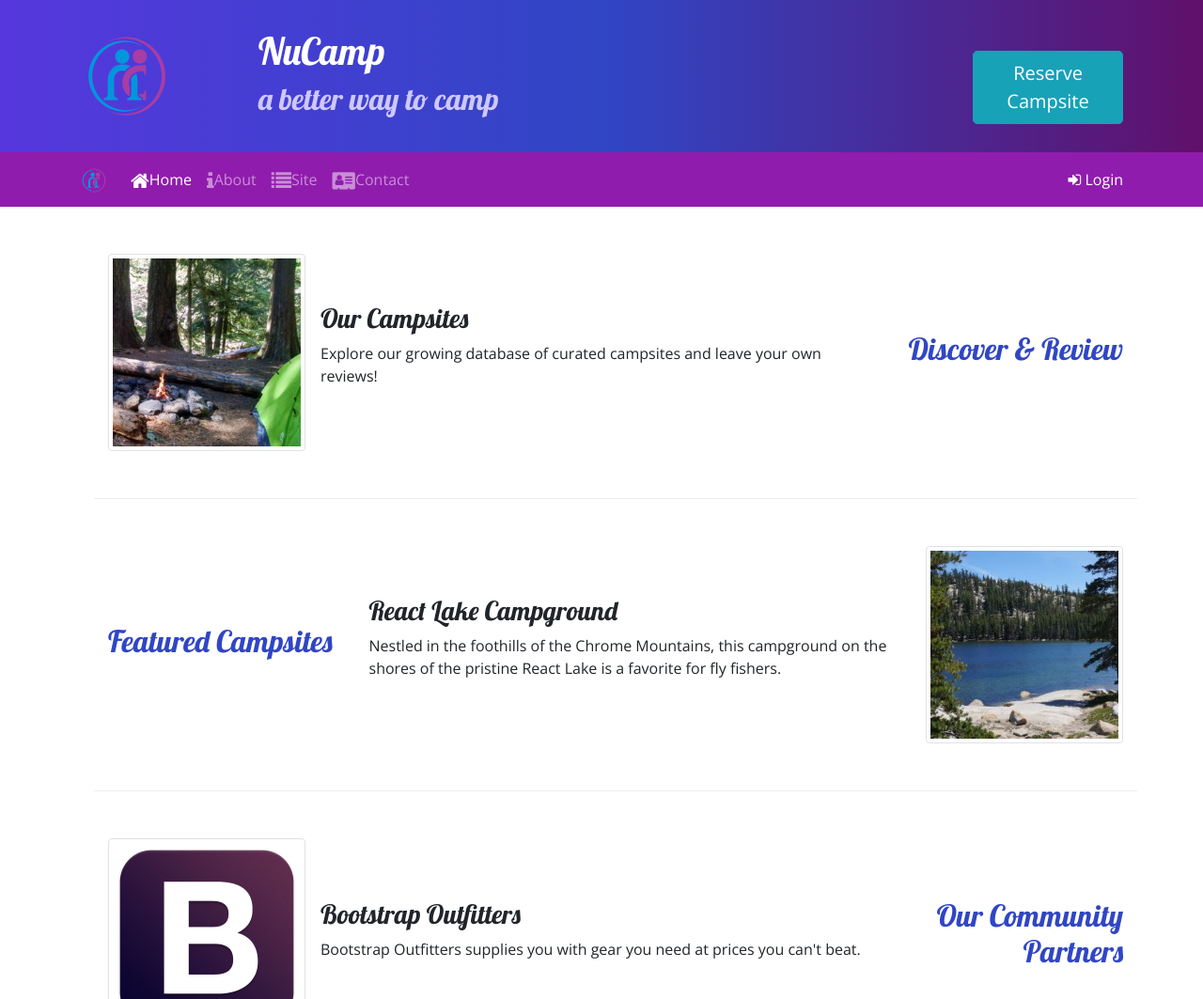
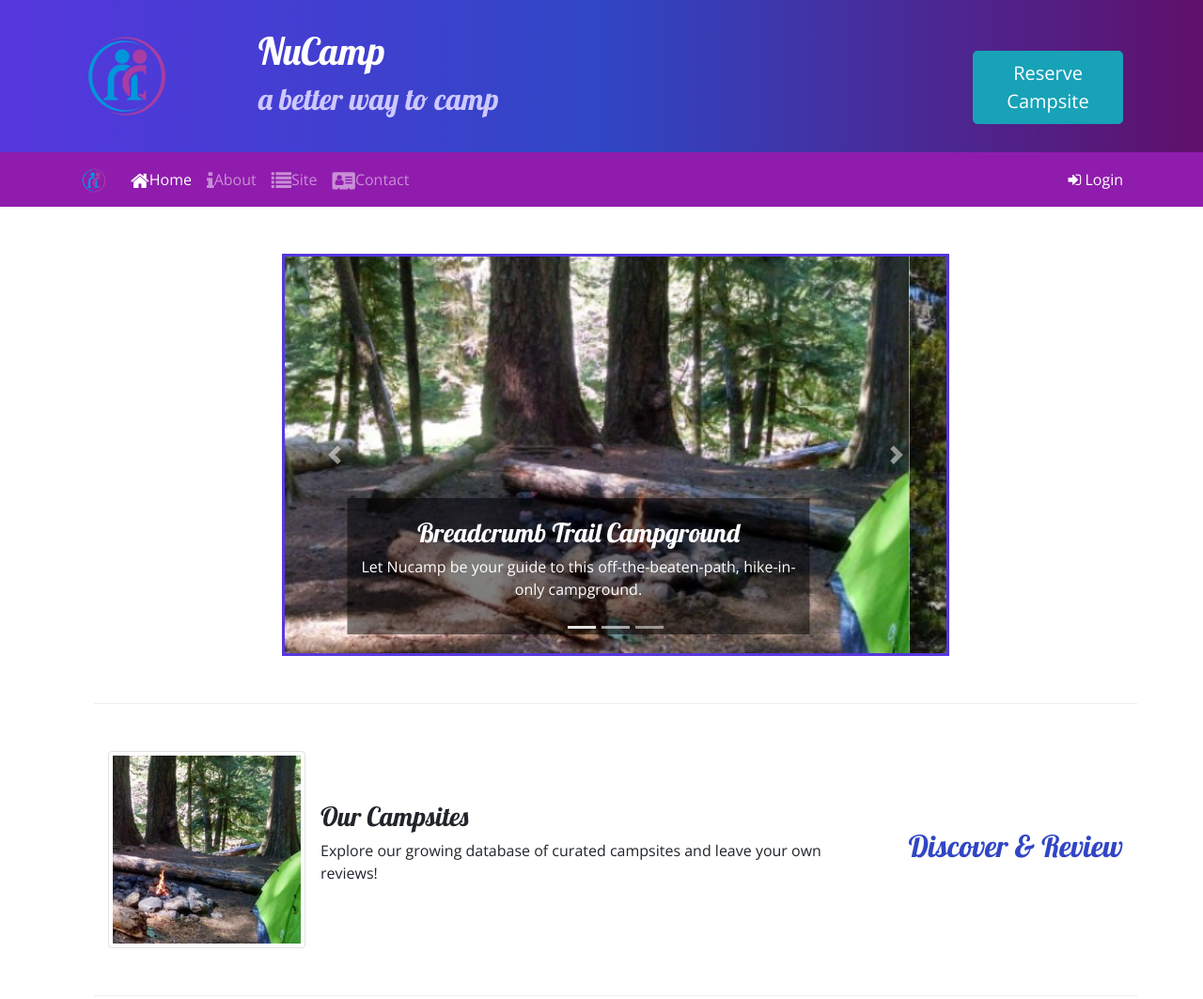
Before and after one commit to Chukwu12/nucampsite, a website: page index.html in a window 1280 px wide. Shown: the top 1063 px of the page at 94% size. Drawn offline with nearby package versions, Linux system fonts and the light colour scheme.

Commit message:
Carousel

```diff
--- a/css/styles.css
+++ b/css/styles.css
@@ -43,3 +43,10 @@ a, a:hover {
     color: inherit;
     text-decoration: none;
   }
+
+  .carousel-caption {
+    background-color: rgba(0, 0, 0, 0.5);
+}
+
+.carousel {
+    border: solid #5637DD;
--- a/index.html
+++ b/index.html
@@ -100,8 +100,52 @@
 
 
     <div class="container">
-        <div class="row row-content
-        align-items-center">
+
+
+        <div class="row row-content">
+            <div class="col-md-8 mx-auto">
+                <div id="homeCarousel" class="carousel slide" data-ride="carousel">
+                    <ol class="carousel-indicators">
+                        <li data-target="#homeCarousel" data-slide-to="0" class="active"></li>
+                        <li data-target="#homeCarousel" data-slide-to="1"></li>
+                        <li data-target="#homeCarousel" data-slide-to="2"></li>
+                    </ol>
+                    <div class="carousel-inner">
+                        <div class="carousel-item active">
+                            <img class="d-block w-100" src="img/breadcrumb-trail.jpg" alt="Breadcrumb Trail Campground" />
+                                <div class="carousel-caption">
+                                    <h3>Breadcrumb Trail Campground</h3>
+                                    <p class="d-none d-sm-block">Let Nucamp be your guide to this off-the-beaten-path, hike-in-only campground.</p>
+                                </div>
+                        </div>
+                        <div class="carousel-item ">
+                            <img class="d-block w-100" src="img/react-lake.jpg" alt="React Lake Campground" />
+                            <div class="carousel-caption">
+                                <h3>React Lake Campground</h3>
+                                <p class="d-none d-sm-block">Nestled in the foothills of the Chrome Mountains this campground on the shores of the pristine React Lake is a favorite for fly fishers.</p>
+                            </div>
+                        </div>
+                        <div class="carousel-item ">
+                            <img class="d-block w-100" src="img/chrome-river.jpg" alt="Chrome River Campground" />
+                            <div class="carousel-caption">
+                                <h3>Chrome River Campground</h3>
+                                <p class="d-none d-sm-block">Spend a few sunny days and starry nights beneath a canopy of old-growth firs at this enchanting spot by the Chrome River.</p>
+                            </div>
+                        </div>
+                    </div>
+                   <a class="carousel-control-prev" href="#homeCarousel"  role="button" data-slide="prev">
+                    <span class="carousel-control-prev-icon"></span>
+                    <span class="sr-only">Previous</span>
+                   </a>
+                   <a class="carousel-control-next" href="#homeCarousel" role="button" data-slide="next">
+                    <span class="carousel-control-next-icon"></span>
+                    <span class="sr-only">Next</span>
+                   </a>
+                </div>
+            </div>
+        </div>
+
+        <div class="row row-content align-items-center">
             <div class="col-sm-4 order-sm-last col-md-3">
             <h2 class="text-sm-right">Discover & Review</h2>
             </div>
```
